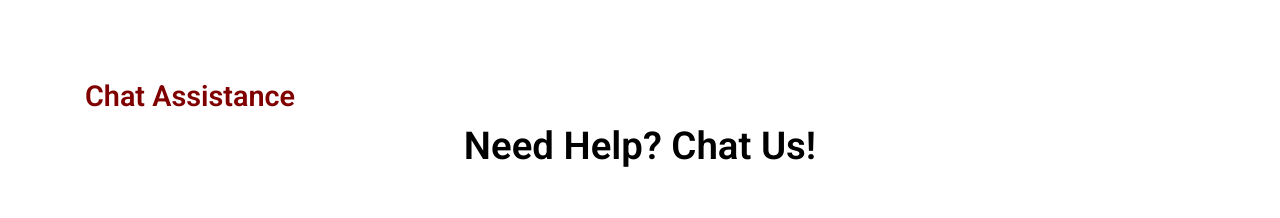
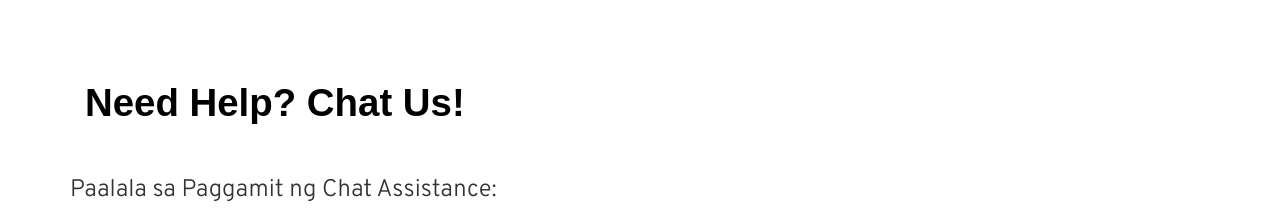
Before and after one commit to Gothboi26/SeniorWEb, a React (Create React App) app in the folder companion/: page /chat in a window 1280 px wide. Shown: the top 218 px of the page. Built offline with nearby package versions, Linux system fonts and the light colour scheme; no server answers.

Commit message:
I modified the Chat section.
- Created a className for h1.
- Renamed the h1 in Chat.css.

```diff
--- a/companion/src/Chat.css
+++ b/companion/src/Chat.css
@@ -9,7 +9,7 @@
   color: #333;
 }
 
-h1 {
+.chat-title h1 {
   text-align: center;
   font-family: "Roboto", sans-serif;
   font-weight: 600;
--- a/companion/src/Chat.js
+++ b/companion/src/Chat.js
@@ -47,8 +47,7 @@ function Chat({ role, handleLogout }) {
       <Navbar role={role} handleLogout={handleLogout} />
       <div className="chat-assistance">
         <div className="chat-header">
-          <h2>Chat Assistance</h2>
-          <h1>Need Help? Chat Us!</h1>
+          <h1 className="chat-title">Need Help? Chat Us!</h1>
         </div>
         <div className="chat-description">
           <p>Paalala sa Paggamit ng Chat Assistance:</p>
```
